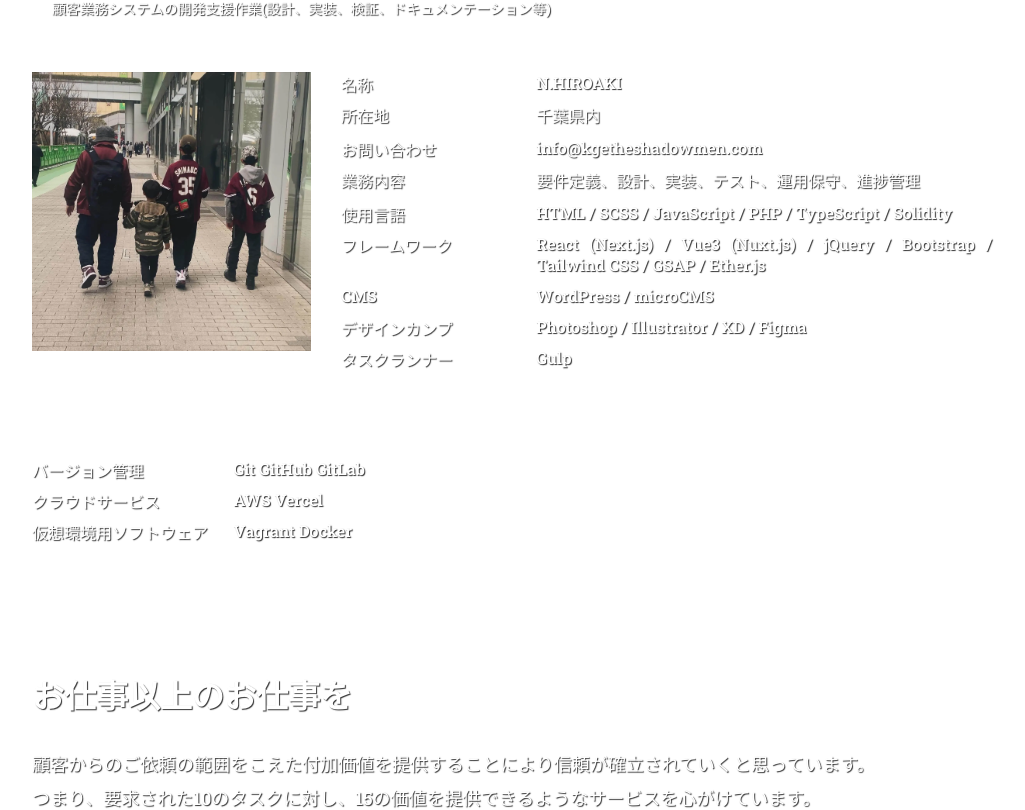
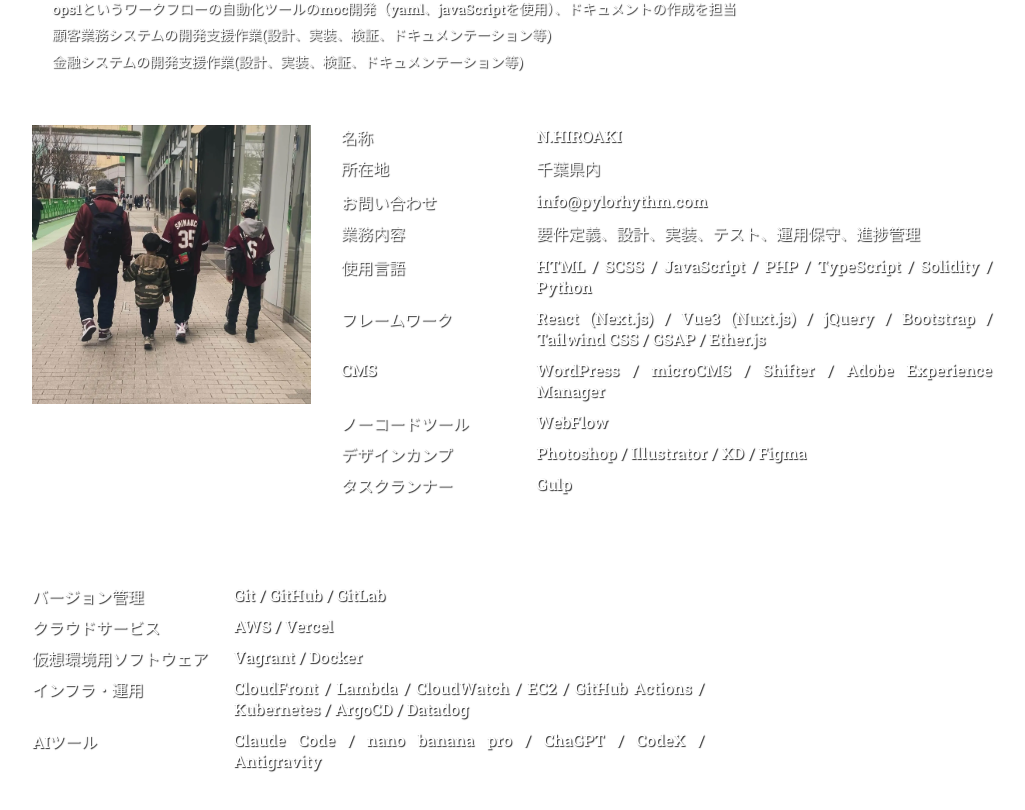
Before and after one commit to nouzoehiroaki/pylorhythm, a Next.js app: page /profile in a window 1280 px wide. Shown: the part 1060-1870 px from the top of the page, without its empty margins (128-1153 px from the left). Built offline with nearby package versions, Linux system fonts and the light colour scheme.

Commit message:
Profの更新

```diff
--- a/src/pages/profile.tsx
+++ b/src/pages/profile.tsx
@@ -249,10 +249,14 @@ const Profile: React.FC = () => {
                                 <p className={styles.mini}>
                                     2023年、某IT企業（東証一部上場）に中途採用で内定をいただき、現在BPとして、フロントエンドを担当しています。
                                 </p>
+                                <p className={styles.mini}>
+                                    2025年、フリーランスとして某通信会社に常駐し、フロントエンド開発を中心に、概要設計、実装、テスト、リリースまでを一貫して担当しています。
+                                </p>
                                 <ul>
                                     <li>決済関連システム周りの開発とテスト</li>
                                     <li>ops1というワークフローの自動化ツールのmoc開発（yaml、javaScriptを使用）、ドキュメントの作成を担当</li>
                                     <li>顧客業務システムの開発支援作業(設計、実装、検証、ドキュメンテーション等)</li>
+                                    <li>金融システムの開発支援作業(設計、実装、検証、ドキュメンテーション等)</li>
                                 </ul>
                             </div>
                             <div className={styles.flex}>
@@ -275,21 +279,23 @@ const Profile: React.FC = () => {
                                         <dt>所在地</dt>
                                         <dd>千葉県内</dd>
                                         <dt>お問い合わせ</dt>
-                                        <dd>info@kgetheshadowmen.com</dd>
+                                        <dd>info@pylorhythm.com</dd>
                                         <dt>業務内容</dt>
                                         <dd>
                                             要件定義、設計、実装、テスト、運用保守、進捗管理
                                         </dd>
                                         <dt>使用言語</dt>
                                         <dd>
-                                            HTML / SCSS  / JavaScript / PHP / TypeScript / Solidity
+                                            HTML / SCSS  / JavaScript / PHP / TypeScript / Solidity / Python
                                         </dd>
                                         <dt>フレームワーク</dt>
                                         <dd>
                                             React (Next.js) / Vue3 (Nuxt.js) / jQuery / Bootstrap / Tailwind CSS / GSAP / Ether.js
                                         </dd>
                                         <dt>CMS</dt>
-                                        <dd>WordPress / microCMS</dd>
+                                        <dd>WordPress / microCMS / Shifter / Adobe Experience Manager</dd>
+                                        <dt>ノーコードツール</dt>
+                                        <dd>WebFlow</dd>
                                         <dt>デザインカンプ</dt>
                                         <dd>Photoshop / Illustrator / XD / Figma</dd>
                                         <dt>タスクランナー</dt>
@@ -301,11 +307,15 @@ const Profile: React.FC = () => {
                                 <div className={styles.listBox}>
                                     <dl>
                                         <dt>バージョン管理</dt>
-                                        <dd>Git GitHub GitLab</dd>
+                                        <dd>Git / GitHub / GitLab</dd>
                                         <dt>クラウドサービス</dt>
-                                        <dd>AWS Vercel</dd>
+                                        <dd>AWS / Vercel</dd>
                                         <dt>仮想環境用ソフトウェア</dt>
-                                        <dd>Vagrant Docker</dd>
+                                        <dd>Vagrant / Docker</dd>
+                                        <dt>インフラ・運用</dt>
+                                        <dd>CloudFront / Lambda / CloudWatch / EC2 / GitHub Actions / Kubernetes / ArgoCD / Datadog</dd>
+                                        <dt>AIツール</dt>
+                                        <dd>Claude Code / nano banana pro / ChaGPT / CodeX / Antigravity</dd>
                                     </dl>
                                 </div>
                             </div>
```
